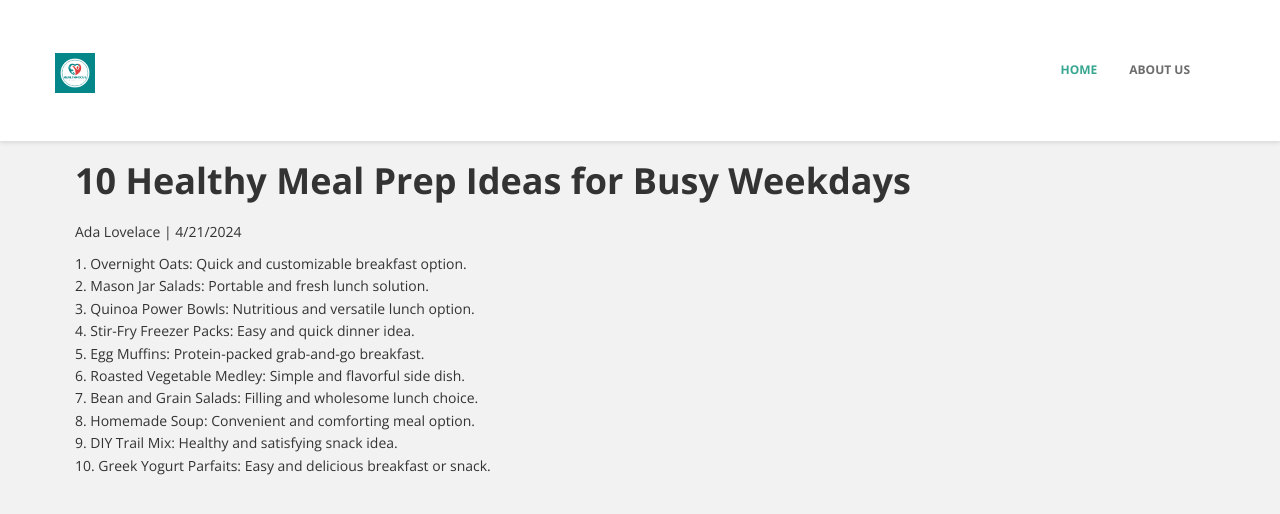
After one commit to exersonz/online-health-forum, a Flask app: template templates/post.html in a window 1280 px wide. The commit adds this page. Shown: the top 514 px of the page. Run offline with Flask 3, Linux system fonts and the light colour scheme; the template is opened without the code that fills it, so the values that code supplies are empty; some libraries are stand-ins or nearby versions.

Commit message:
Add files via upload

```diff
--- a/templates/forums.html
+++ b/templates/forums.html
@@ -123,9 +123,6 @@
                         </tr>
                     </tbody>
                 </table>
-                <div class="text-right">
-                    <a href="create_post.html" class="btn btn-primary">Create Post</a>
-                </div>
             </div>
         </section>
     </div>
--- /dev/null
+++ b/templates/post.html
@@ -0,0 +1,110 @@
+<!DOCTYPE html>
+<html lang="en">
+<head>
+    <meta charset="UTF-8">
+    <meta name="viewport" content="width=device-width, initial-scale=1.0">
+    <title>Nutrition & Diet - Post</title>
+    <link href="{{ url_for('static', filename='css/bootstrap.min.css') }}" rel="stylesheet" />
+    <link href="{{ url_for('static', filename='css/fancybox/jquery.fancybox.css') }}" rel="stylesheet" />
+    <link href="{{ url_for('static', filename='css/jcarousel.css') }}" rel="stylesheet" />
+    <link href="{{ url_for('static', filename='css/flexslider.css') }}" rel="stylesheet" />
+    <link href="{{ url_for('static', filename='script/owl-carousel/owl.carousel.css') }}" rel="stylesheet" />
+    <link href="{{ url_for('static', filename='css/style.css') }}" rel="stylesheet" />
+    <link rel="stylesheet" href="https://cdnjs.cloudflare.com/ajax/libs/font-awesome/4.7.0/css/font-awesome.min.css">
+
+    <style>
+        @import url('http://fonts.googleapis.com/css?family=Noto+Serif:400,400italic,700|Open+Sans:400,600,700');
+        body {
+            font-family:'Open Sans', Arial, sans-serif;
+            background-color: #f2f2f2;
+            color: #333;
+            line-height: 1.6;
+            margin: 0;
+            padding: 0;
+        }
+
+        header {
+            background-color: #ffffff;
+            padding: 20px 0;
+            box-shadow: 0 2px 4px rgba(0, 0, 0, 0.1);
+        }
+
+        .navbar-brand img {
+            height: 40px;
+        }
+
+        .navbar-nav li {
+            margin-right: 15px;
+        }
+
+        .blog-post {
+            background-color: #ffffff;
+            padding: 20px;
+            margin: 20px 0;
+            border-radius: 5px;
+            box-shadow: 0 2px 4px rgba(0, 0, 0, 0.1);
+        }
+
+        .blog-post h2 {
+            font-size: 24px;
+            color: #333;
+            margin-bottom: 10px;
+        }
+
+        .blog-post p {
+            font-size: 16px;
+            color: #666;
+        }
+
+        .blog-post p:first-child {
+            margin-top: 0;
+        }
+
+        .blog-post p:last-child {
+            margin-bottom: 0;
+        }
+    </style>
+</head>
+<body>
+    <div id="wrapper">
+        <!-- Top bar navigation -->
+        <header>
+            <div class="navbar navbar-default navbar-static-top">
+                <div class="container">
+                    <div class="navbar-header">
+                        <button type="button" class="navbar-toggle" data-toggle="collapse" data-target=".navbar-collapse">
+                            <span class="icon-bar"></span>
+                            <span class="icon-bar"></span>
+                            <span class="icon-bar"></span>
+                        </button>
+                        <a class="navbar-brand" href="/"><img src="{{ url_for('static', filename='img/logo.png') }}" alt="logo"/></a>
+                    </div>
+                    <div class="navbar-collapse collapse ">
+                        <ul class="nav navbar-nav">
+                            <li class="active"><a href="/">Home</a></li>
+                            <li><a href="about.html">About Us</a></li>
+                        </ul>
+                    </div>
+                </div>
+            </div>
+        </header>
+
+        <section class="post-content">
+            <div class="container">
+                <h1>10 Healthy Meal Prep Ideas for Busy Weekdays</h1>
+                <p>Ada Lovelace | 4/21/2024</p>
+                <p>1. Overnight Oats: Quick and customizable breakfast option.<br>
+                    2. Mason Jar Salads: Portable and fresh lunch solution.<br>
+                    3. Quinoa Power Bowls: Nutritious and versatile lunch option.<br>
+                    4. Stir-Fry Freezer Packs: Easy and quick dinner idea.<br>
+                    5. Egg Muffins: Protein-packed grab-and-go breakfast.<br>
+                    6. Roasted Vegetable Medley: Simple and flavorful side dish.<br>
+                    7. Bean and Grain Salads: Filling and wholesome lunch choice.<br>
+                    8. Homemade Soup: Convenient and comforting meal option.<br>
+                    9. DIY Trail Mix: Healthy and satisfying snack idea.<br>
+                    10. Greek Yogurt Parfaits: Easy and delicious breakfast or snack.</p>
+            </div>
+        </section>
+    </div>
+</body>
+</html>
```
Also changed, not shown: main.py (+14 -0 lines), templates/category.html (+38 -1 lines), templates/create_post.html (added, +115 -0 lines), templates/create_post.js (added, +25 -0 lines).
